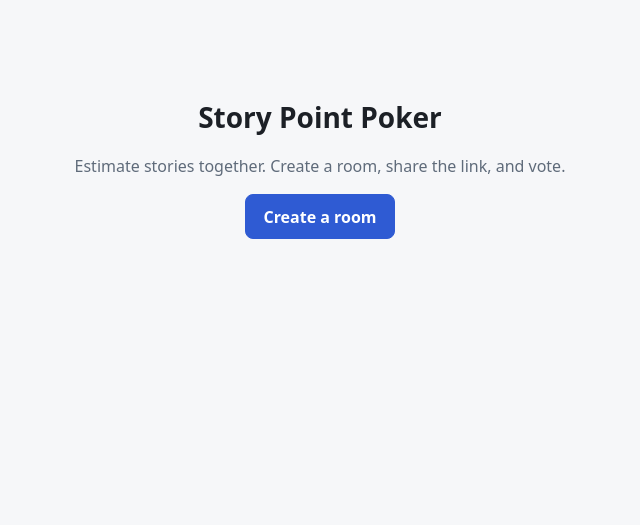
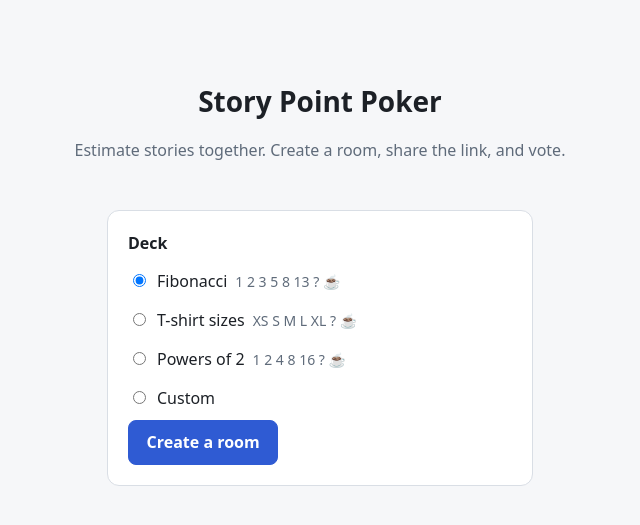
Before and after one commit to bluflowr/story-point-poker, a Django app: page / in a window 1280 px wide. Shown: the top 525 px of the page, without its empty margins (320-960 px from the left). Run offline with Django 5.2, Linux system fonts and the light colour scheme; parts of the project's set-up code (start-up, migrations or seed data) failed here and were passed over; some libraries are stand-ins or nearby versions.

Commit message:
Add deck choice: presets, custom decks, switching (milestone 3b)
- Fibonacci (default), T-shirt sizes, Powers of 2, or a custom deck
  (comma-separated, 2-15 cards of up to 4 characters)
- Deck picked when creating a room; DeckForm shared with the in-room
  "Change deck" switcher, which is sent over the WebSocket
- Switching decks starts a fresh round and clears votes
- Invalid custom decks show an error to the sender only
- Custom-cards box shown via CSS :has(), no JavaScript
- Fractions like ½ count as numbers in the results

Co-Authored-By: Claude Opus 5.5 <noreply@anthropic.com>

```diff
--- a/rooms/decks.py
+++ b/rooms/decks.py
@@ -1,10 +1,59 @@
-"""Card decks. The deck picker and other presets arrive in milestone 3b."""
+"""Card decks: the presets, and the rules for custom decks."""
+
+from dataclasses import dataclass
+
+
+@dataclass(frozen=True)
+class Deck:
+    label: str
+    cards: tuple
+
 
 FIBONACCI = ["1", "2", "3", "5", "8", "13", "?", "☕"]
 
-DEFAULT_DECK = FIBONACCI
+PRESETS = {
+    "fibonacci": Deck("Fibonacci", tuple(FIBONACCI)),
+    "tshirt": Deck("T-shirt sizes", ("XS", "S", "M", "L", "XL", "?", "☕")),
+    "powers": Deck("Powers of 2", ("1", "2", "4", "8", "16", "?", "☕")),
+}
+DEFAULT_KEY = "fibonacci"
+CUSTOM_KEY = "custom"
+
+MIN_CARDS = 2
+MAX_CARDS = 15
+MAX_CARD_LENGTH = 4
+
+
+class DeckError(ValueError):
+    pass
 
 
 def default_deck():
     # JSONField needs a callable default so rooms don't share one list.
-    return list(DEFAULT_DECK)
+    return list(PRESETS[DEFAULT_KEY].cards)
+
+
+def parse_custom(text):
+    """Turn "1, 2, 4, 8, ?" into a list of cards, or raise DeckError."""
+    cards = []
+    for card in text.split(","):
+        card = card.strip()
+        if card and card not in cards:
+            cards.append(card)
+
+    too_long = [card for card in cards if len(card) > MAX_CARD_LENGTH]
+    if too_long:
+        raise DeckError(f"Cards can be at most {MAX_CARD_LENGTH} characters: {', '.join(too_long)}")
+    if len(cards) < MIN_CARDS:
+        raise DeckError(f"A deck needs at least {MIN_CARDS} different cards, separated by commas.")
+    if len(cards) > MAX_CARDS:
+        raise DeckError(f"A deck can have at most {MAX_CARDS} cards (you entered {len(cards)}).")
+    return cards
+
+
+def key_for(cards):
+    """Which preset a room's deck is, or CUSTOM_KEY."""
+    for key, deck in PRESETS.items():
+        if tuple(cards) == deck.cards:
+            return key
+    return CUSTOM_KEY
--- a/rooms/forms.py
+++ b/rooms/forms.py
@@ -1,4 +1,7 @@
 from django import forms
+from django.utils.html import format_html
+
+from . import decks
 
 
 class JoinForm(forms.Form):
@@ -7,3 +10,47 @@ class JoinForm(forms.Form):
         max_length=30,
         widget=forms.TextInput(attrs={"autofocus": True, "autocomplete": "nickname"}),
     )
+
+
+def _deck_choice(label, cards):
+    return format_html('{} <span class="muted small">{}</span>', label, " ".join(cards))
+
+
+DECK_CHOICES = [(key, _deck_choice(deck.label, deck.cards)) for key, deck in decks.PRESETS.items()] + [
+    (decks.CUSTOM_KEY, "Custom")
+]
+
+
+class DeckForm(forms.Form):
+    """
+    Picks a deck. Used on the home page when creating a room, and inside the
+    room (sent over the WebSocket) when switching decks. After validation,
+    cleaned_data["cards"] holds the list of cards.
+    """
+
+    deck = forms.ChoiceField(choices=DECK_CHOICES, initial=decks.DEFAULT_KEY, widget=forms.RadioSelect)
+    custom = forms.CharField(
+        label="Your cards",
+        required=False,
+        max_length=200,
+        help_text=f"Separate cards with commas, up to {decks.MAX_CARDS} cards of {decks.MAX_CARD_LENGTH} characters.",
+        widget=forms.TextInput(attrs={"placeholder": "e.g. 1, 2, 4, 8, ?, ☕"}),
+    )
+
+    @classmethod
+    def for_room(cls, room):
+        key = decks.key_for(room.deck)
+        custom = ", ".join(room.deck) if key == decks.CUSTOM_KEY else ""
+        return cls(initial={"deck": key, "custom": custom})
+
+    def clean(self):
+        cleaned = super().clean()
+        key = cleaned.get("deck")
+        if key == decks.CUSTOM_KEY:
+            try:
+                cleaned["cards"] = decks.parse_custom(cleaned.get("custom", ""))
+            except decks.DeckError as error:
+                self.add_error("custom", str(error))
+        elif key:
+            cleaned["cards"] = list(decks.PRESETS[key].cards)
+        return cleaned
--- a/rooms/views.py
+++ b/rooms/views.py
@@ -2,19 +2,22 @@ from django.http import HttpResponse
 from django.shortcuts import get_object_or_404, redirect, render
 from django.views.decorators.http import require_POST
 
-from .forms import JoinForm
+from .forms import DeckForm, JoinForm
 from .fragments import board_context
 from .identity import get_participant, last_display_name, remember_participant
 from .models import Room
 
 
 def home(request):
-    return render(request, "rooms/home.html")
+    return render(request, "rooms/home.html", {"deck_form": DeckForm()})
 
 
 @require_POST
 def create_room(request):
-    room = Room.objects.create()
+    deck_form = DeckForm(request.POST)
+    if not deck_form.is_valid():
+        return render(request, "rooms/home.html", {"deck_form": deck_form}, status=400)
+    room = Room.objects.create(deck=deck_form.cleaned_data["cards"])
     return redirect(room)
 
 
@@ -29,6 +32,7 @@ def room(request, code):
         "rooms/room.html",
         {
             "room_url": request.build_absolute_uri(room.get_absolute_url()),
+            "deck_form": DeckForm.for_room(room),
             # Show the visitor as online straight away; their socket connects a moment later.
             **board_context(room, participant.id, also_online=[participant.id]),
         },
--- a/static/css/app.css
+++ b/static/css/app.css
@@ -65,7 +65,7 @@ h2 {
 
 .hero {
   text-align: center;
-  padding: 4rem 0;
+  padding: 3rem 0 0;
 }
 
 .panel {
@@ -165,8 +165,9 @@ input[type="text"] {
 }
 
 .card {
-  width: 3.5rem;
+  min-width: 3.5rem;
   height: 5rem;
+  padding: 0 0.5rem;
   font: inherit;
   font-size: 1.25rem;
   font-weight: 700;
@@ -291,3 +292,59 @@ input[type="text"] {
   margin: 0 0 1rem;
   padding: 0;
 }
+
+/* Deck picker */
+
+.deck-picker {
+  border: none;
+  margin: 0;
+  padding: 0;
+}
+
+.deck-picker legend {
+  font-weight: 600;
+  margin-bottom: 0.5rem;
+  padding: 0;
+}
+
+.deck-option {
+  display: flex;
+  align-items: baseline;
+  gap: 0.5rem;
+  padding: 0.35rem 0;
+  cursor: pointer;
+}
+
+.custom-cards {
+  margin-top: 0.5rem;
+}
+
+.custom-cards p {
+  margin: 0.25rem 0 0;
+}
+
+/* No JavaScript needed: hide the custom box unless "Custom" is picked. */
+.deck-picker:not(:has(input[value="custom"]:checked)) .custom-cards {
+  display: none;
+}
+
+.deck-switcher {
+  margin-bottom: 1rem;
+}
+
+.deck-switcher summary {
+  cursor: pointer;
+  color: var(--muted);
+}
+
+.deck-switcher form {
+  margin-top: 0.75rem;
+  padding: 1rem;
+  background: var(--surface);
+  border: 1px solid var(--border);
+  border-radius: 0.75rem;
+}
+
+#deck-error:empty {
+  display: none;
+}
--- /dev/null
+++ b/templates/rooms/_deck_error.html
@@ -0,0 +1 @@
+<p id="deck-error" class="error" role="alert">{{ deck_error }}</p>
--- /dev/null
+++ b/templates/rooms/_deck_fields.html
@@ -0,0 +1,14 @@
+{# The deck picker, shared by the home page and the room's "Change deck" form. #}
+<fieldset class="deck-picker">
+  <legend>Deck</legend>
+  {% for radio in deck_form.deck %}
+    <label class="deck-option">{{ radio.tag }} {{ radio.choice_label }}</label>
+  {% endfor %}
+  {# Only shown while "Custom" is selected (see .deck-picker in app.css). #}
+  <div class="custom-cards">
+    <label for="{{ deck_form.custom.id_for_label }}">{{ deck_form.custom.label }}</label>
+    {{ deck_form.custom }}
+    <p class="muted small">{{ deck_form.custom.help_text }}</p>
+    {% for error in deck_form.custom.errors %}<p class="error">{{ error }}</p>{% endfor %}
+  </div>
+</fieldset>
--- a/templates/rooms/_live.html
+++ b/templates/rooms/_live.html
@@ -3,3 +3,5 @@
 {% include "rooms/_participants.html" %}
 {% include "rooms/_results.html" %}
 {% include "rooms/_deck.html" %}
+{# Clears any old deck error once something changes. #}
+<p id="deck-error" class="error" role="alert"></p>
--- a/templates/rooms/home.html
+++ b/templates/rooms/home.html
@@ -4,9 +4,11 @@
   <header class="hero">
     <h1>Story Point Poker</h1>
     <p class="muted">Estimate stories together. Create a room, share the link, and vote.</p>
-    <form method="post" action="{% url 'rooms:create' %}">
-      {% csrf_token %}
-      <button type="submit" class="button primary">Create a room</button>
-    </form>
   </header>
+
+  <form method="post" action="{% url 'rooms:create' %}" class="panel narrow">
+    {% csrf_token %}
+    {% include "rooms/_deck_fields.html" %}
+    <button type="submit" class="button primary">Create a room</button>
+  </form>
 {% endblock %}
```
Also changed, not shown: PLAN.md (+1 -1 lines), rooms/actions.py (+10 -0 lines), rooms/consumers.py (+22 -6 lines), rooms/results.py (+8 -2 lines), templates/rooms/room.html (+11 -0 lines), tests/test_decks.py (added, +122 -0 lines), tests/test_results.py (+7 -0 lines), tests/test_rooms.py (+1 -1 lines), tests/test_voting.py (+28 -0 lines).
